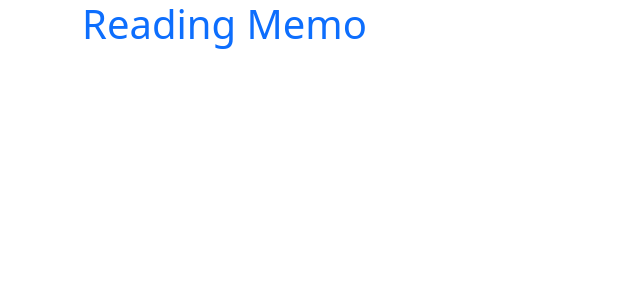
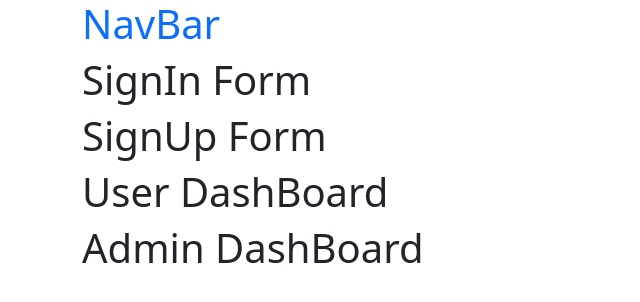
Before and after one commit to Dump00/Reading_Memo_Client, a React (Create React App) app: page / in a window 1280 px wide. Shown: the top 302 px of the page, without its empty margins (0-640 px from the left). Built offline with nearby package versions, Linux system fonts and the light colour scheme.

Commit message:
initialize main components

```diff
--- a/src/App.tsx
+++ b/src/App.tsx
@@ -1,7 +1,17 @@
+import AdminDashBoard from "./components/AdminDashBoard/AdminDashBoard";
+import NavBar from "./components/NavBar/NavBar";
+import SignIn from "./components/SignIn/SignIn";
+import SignUp from "./components/SignUp/SignUp";
+import UserDashBoard from "./components/UserDashBoard/UserDashBoard";
+
 const App = () => {
   return (
     <div className="container">
-      <h1 className="text-primary">Reading Memo</h1>
+      <NavBar />
+      <SignIn />
+      <SignUp />
+      <UserDashBoard />
+      <AdminDashBoard />
     </div>
   );
 }
--- /dev/null
+++ b/src/components/AdminDashBoard/AdminDashBoard.tsx
@@ -0,0 +1,7 @@
+const AdminDashBoard = () => {
+    return(
+        <h1>Admin DashBoard</h1>
+    )
+}
+
+export default AdminDashBoard
--- /dev/null
+++ b/src/components/NavBar/NavBar.tsx
@@ -0,0 +1,7 @@
+const NavBar = () => {
+    return(
+        <h1 className="text-primary">NavBar</h1>
+    )
+}
+
+export default NavBar
--- /dev/null
+++ b/src/components/SignIn/SignIn.tsx
@@ -0,0 +1,7 @@
+const SignIn = () => {
+    return(
+        <h1>SignIn Form</h1>
+    )
+}
+
+export default SignIn
--- /dev/null
+++ b/src/components/SignUp/SignUp.tsx
@@ -0,0 +1,7 @@
+const SignUp = () => {
+    return(
+        <h1>SignUp Form</h1>
+    )
+}
+
+export default SignUp
--- /dev/null
+++ b/src/components/UserDashBoard/UserDashBoard.tsx
@@ -0,0 +1,7 @@
+const UserDashBoard = () => {
+    return(
+        <h1>User DashBoard</h1>
+    )
+}
+
+export default UserDashBoard
```
